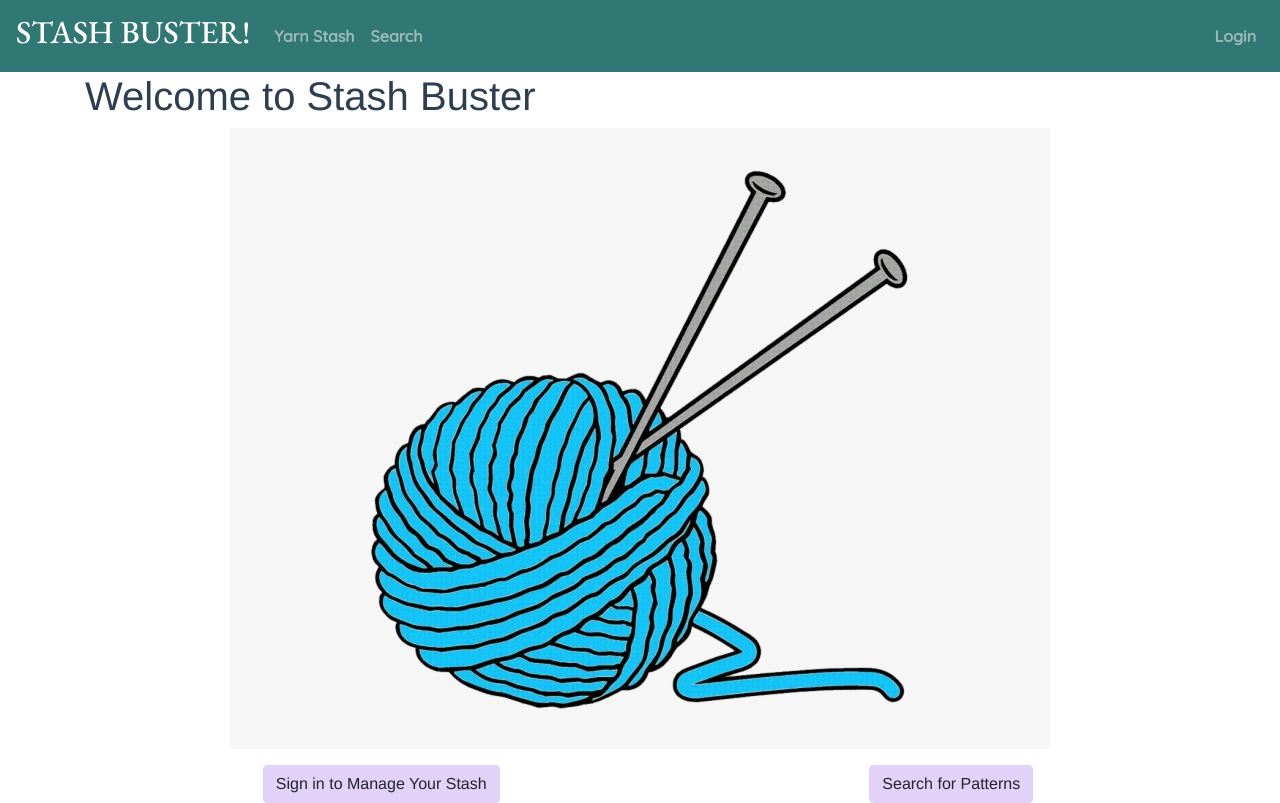
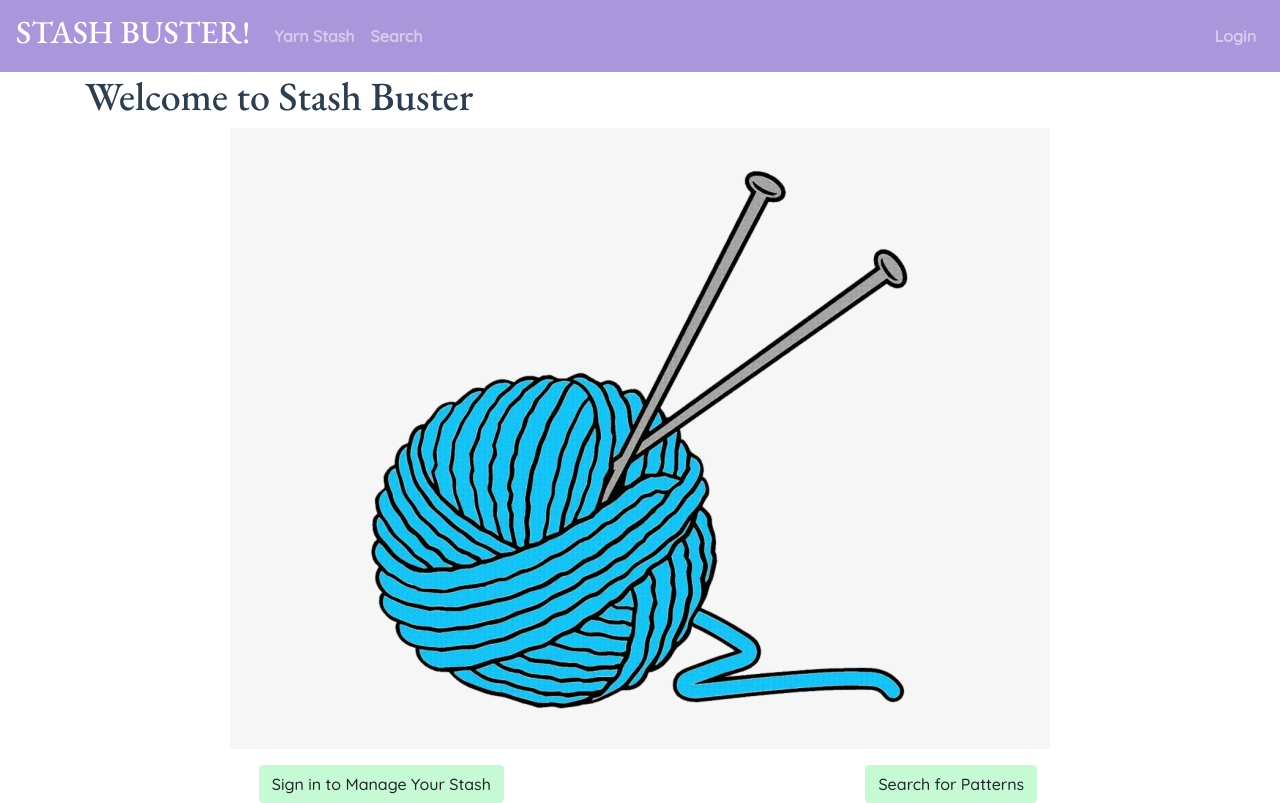
Before and after one commit to lisabost/vue-yarn-stash-buster, a Vue app: page / in a window 1280 px wide. Built offline with nearby package versions, Linux system fonts and the light colour scheme; no server answers; what vuefire would draw is missing.

Commit message:
Changed styles

```diff
--- a/src/assets/style/app.scss
+++ b/src/assets/style/app.scss
@@ -1,8 +1,12 @@
 // bootstrap variables overrides and adding our own colors etc.
 //$info: #7fff00; //overriding bootstrap's variable
-$primary: #317773;
-$secondary:  #E2D1F9; //adding our own
-$tertiary: #440099;
+$primary: #AA96DA;
+$secondary:  #C5FAD5; //adding our own
+$tertiary: #FFFFD2;
+$success: #7fff00;
+$info: #E2D1F9;
+$warning: #ffff00;
+$danger: #ffcc99;
 $theme-colors: ('tertiary': $tertiary);
 
 // import bootstrap here
@@ -11,6 +15,8 @@ $theme-colors: ('tertiary': $tertiary);
 
 
 .theme1{
+  $primary: #AA96DA;
+  $secondary: #C5FAD5;
   $info: #7fff00; //overriding bootstrap's variable
   $tertiary: #440099; //adding our own
   $theme-colors: ('tertiary': $tertiary);
@@ -35,3 +41,6 @@ $theme-colors: ('tertiary': $tertiary);
 
 
 // override styles down here
+#app {
+  font-family: 'Quicksand', sans-serif;
+}
--- a/src/components/CardBody.vue
+++ b/src/components/CardBody.vue
@@ -12,7 +12,8 @@ export default {
 }
 </script>
 
-<style scoped>
+<style scoped lang="scss">
+$primary: #AA96DA;
 .sticky-footer {
   position: absolute;
   bottom: 0;
@@ -25,6 +26,7 @@ export default {
 }
 .card-header {
   width: 100%;
+  background-color: $primary;
 }
 .reusable-card .card-body {
   padding: 0;
--- a/src/components/PatternCard.vue
+++ b/src/components/PatternCard.vue
@@ -23,7 +23,6 @@ export default {
   props: {
     item: Object,
     authUser: {required: false},
-    patternList: {type: Boolean},
   },
   methods: {
 
--- a/src/components/PatternList.vue
+++ b/src/components/PatternList.vue
@@ -1,7 +1,7 @@
 <template>
   <b-row>
     <b-card-group deck v-for="pattern in patterns" :key="pattern.id" class="col-12 col-md-3 pattern-card-deck">
-      <pattern-card :patternList="true" :authUser="authUser" :item="pattern">
+      <pattern-card class="pattern-list-cards" :authUser="authUser" :item="pattern">
         <template v-slot:pattern-card-footer>
           <b-row class="footer-buttons d-flex flex-row justify-content-around">
             <more-details-modal :authUser="authUser" :item="pattern">More Details</more-details-modal>
@@ -28,5 +28,7 @@ export default {
 </script>
 
 <style scoped>
-
+.pattern-list-cards .card-title{
+  font-size: 1em;
+}
 </style>
--- a/src/components/RavelrySearch.vue
+++ b/src/components/RavelrySearch.vue
@@ -1,14 +1,14 @@
 <template>
   <div>
     <b-form @submit.prevent="search" id="ravelry-search-form" class="mt-3">
-      <b-form-group id="search-term-input" label="Search Ravelry:" label-for="search-term" description="Example search terms: hat, socks, blanket, etc.">
+      <b-form-group id="search-term-input" class="search-label" label="Search Ravelry:" for="search-term" description="Example search terms: hat, socks, blanket, etc.">
         <b-form-input id="search-term" v-model="searchObject.searchTerm" type="text" placeholder="Enter search term"></b-form-input>
       </b-form-group>
       <p v-if="yarnForSearch">You are searching for patterns with: {{yarnForSearch.name}}, {{yarnForSearch.color}}</p>
-      <b-button type="button" @click="previousPage" class="mt-3">Previous Page</b-button>
-      <b-button type="button" @click="nextPage" class="ml-2 mt-3">Next Page</b-button>
-      <b-button type="button" @click="newSearch" class="ml-2 mt-3">New Search</b-button>
-      <b-button type="submit" variant="primary" class="ml-2 mt-3 float-right">Search for Patterns</b-button>
+      <b-button type="button" @click="previousPage" class="mt-3 buttons btn-outline-tertiary search-button">Previous Page</b-button>
+      <b-button type="button" @click="nextPage" class="ml-2 mt-3 buttons btn-outline-tertiary search-button">Next Page</b-button>
+      <b-button type="button" @click="newSearch" class="ml-2 mt-3 btn-secondary btn-outline-tertiary search-button buttons">New Search</b-button>
+      <b-button type="submit" variant="primary" class="ml-2 mt-3 float-right buttons">Search for Patterns</b-button>
     </b-form>
   </div>
 </template>
@@ -147,5 +147,11 @@ export default {
 </script>
 
 <style scoped>
-
+.search-button {
+  color: black;
+}
+.buttons {
+  font-family: 'EB Garamond', serif;
+  border: none;
+}
 </style>
--- a/src/components/YarnCard.vue
+++ b/src/components/YarnCard.vue
@@ -1,7 +1,7 @@
 <template>
   <card-body>
     <template v-slot:header>
-      <b-card-title>{{yarn.name}}</b-card-title>
+      <b-card-title class="yarn-card-title">{{yarn.name}}</b-card-title>
     </template>
     <template>
       <b-card-text class="mt-2">
@@ -85,4 +85,7 @@ export default {
   margin-left: 0;
   font-family: 'Quicksand', sans-serif;
 }
+.yarn-card-title {
+  font-family: "EB Garamond", serif;
+}
 </style>
--- a/src/components/YarnList.vue
+++ b/src/components/YarnList.vue
@@ -39,7 +39,7 @@ export default {
 </script>
 
 <style scoped lang="scss">
-$myPink : #E2D1F9;
+$myPink : #e1daf2;
 .yarn-card {
   background-color: $myPink;
 }
--- a/src/views/HomeView.vue
+++ b/src/views/HomeView.vue
@@ -1,21 +1,19 @@
 <template>
   <div class="home">
-    <h1>Welcome to Stash Buster</h1>
+    <h1 class="welcome-title">Welcome to Stash Buster</h1>
     <div class="image-holder">
       <img alt="Yarn ball" src="../assets/free-ball-of-wool.png" class="mx-auto d-block">
     </div>
 
     <b-row class="d-flex flex-row justify-content-around button-row">
-      <b-button v-if="authUser" class="mt-3" @click="viewStash">View Your Stash</b-button>
-      <b-button v-else class="mt-3 ml-3" @click="login">Sign in to Manage Your Stash</b-button>
-      <b-button class="ml-3 mt-3" @click="redirectToSearch">Search for Patterns</b-button>
+      <b-button type="button" v-if="authUser" class="mt-3 btn-primary" @click="viewStash">View Your Stash</b-button>
+      <b-button type="button" v-else class="mt-3 ml-3 btn-primary" @click="login">Sign in to Manage Your Stash</b-button>
+      <b-button type="button" class="ml-3 mt-3 btn-primary" @click="redirectToSearch">Search for Patterns</b-button>
     </b-row>
   </div>
 </template>
 
 <script>
-
-
 import {auth, firebase} from "@/firebase";
 import {makeToast} from "@/mixins/makeToast";
 
@@ -25,7 +23,6 @@ export default {
     authUser: {required: false}
   },
   components: {
-
   },
   methods: {
     redirectToSearch() {
@@ -48,3 +45,9 @@ export default {
   mixins: [makeToast],
 }
 </script>
+
+<style scoped>
+.welcome-title {
+  font-family: "EB Garamond", serif;
+}
+</style>
--- a/src/views/YarnDisplayView.vue
+++ b/src/views/YarnDisplayView.vue
@@ -1,6 +1,6 @@
 <template>
   <div class="yarn-stash-page">
-    <h2 class="mt-2">Yarn Stash</h2>
+    <h2 class="mt-2 stash-title">Yarn Stash</h2>
     <div v-if="loggedIn">
       <yarn-modal :authUser="authUser" :ok-button-text="'Add Yarn'" :modalId="modalId">Add Yarn to Your Stash</yarn-modal>
       <user-yarn-list :authUser="authUser"></user-yarn-list>
@@ -38,5 +38,7 @@ export default {
 </script>
 
 <style scoped>
-
+.stash-title {
+  font-family: "EB Garamond", serif;
+}
 </style>
```
